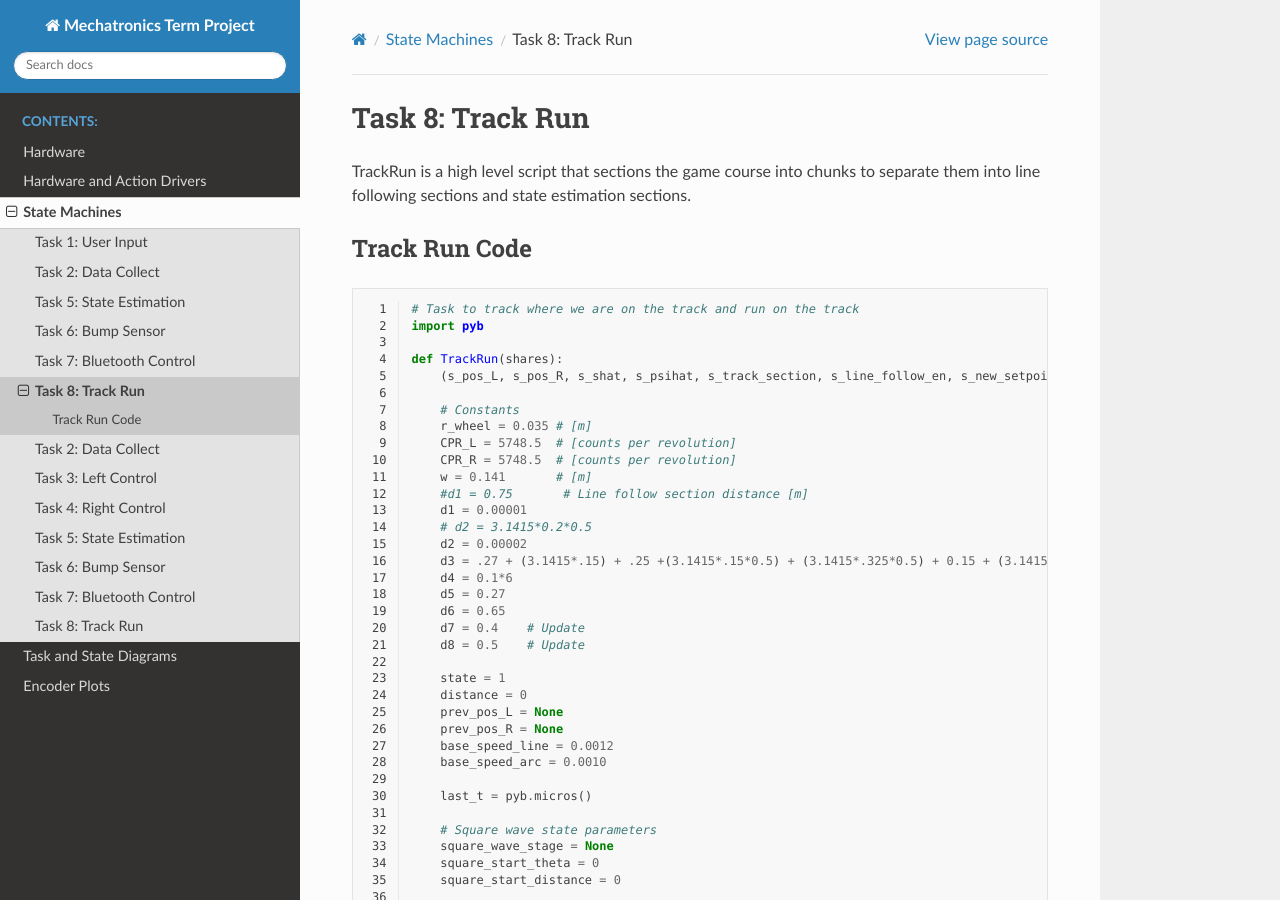
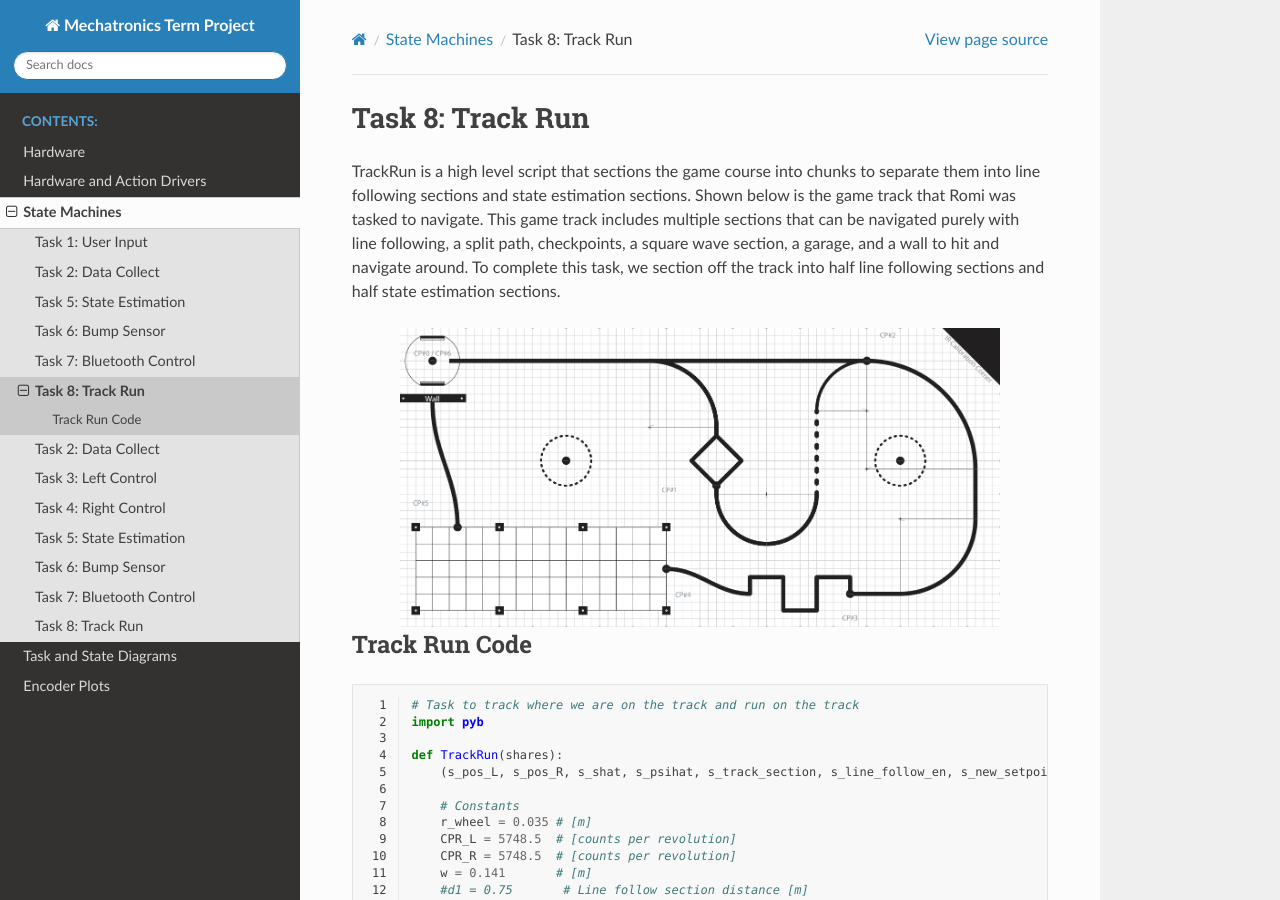
Before and after one commit to emmicayer/Mechatronics-Repository, a Sphinx documentation site: the page built from docs/task8.rst, in a window 1280 px wide and 900 px high. Built offline with Sphinx 7.4.7 and the Read the Docs theme 3.1.0, drawn with Linux system fonts in a browser that asks for light colours; pages that are not in the unit, such as notebooks, are missing from menus.

Commit message:
Update task8.rst

```diff
--- a/docs/task8.rst
+++ b/docs/task8.rst
@@ -2,7 +2,13 @@ Task 8: Track Run
 ====
 
 
-TrackRun is a high level script that sections the game course into chunks to separate them into line following sections and state estimation sections.
+TrackRun is a high level script that sections the game course into chunks to separate them into line following sections and state estimation sections. Shown below is the game track that Romi was tasked to navigate. This game track includes multiple sections that can be navigated purely with line following, a split path, checkpoints, a square wave section, a garage, and a wall to hit and navigate around. To complete this task, we section off the track into half line following sections and half state estimation sections.
+
+.. figure:: images/gametrack.png
+   :align: center
+   :height: 300px
+   :width: 600px
+   :alt: alternate text
 
 Track Run Code
 ----
```
